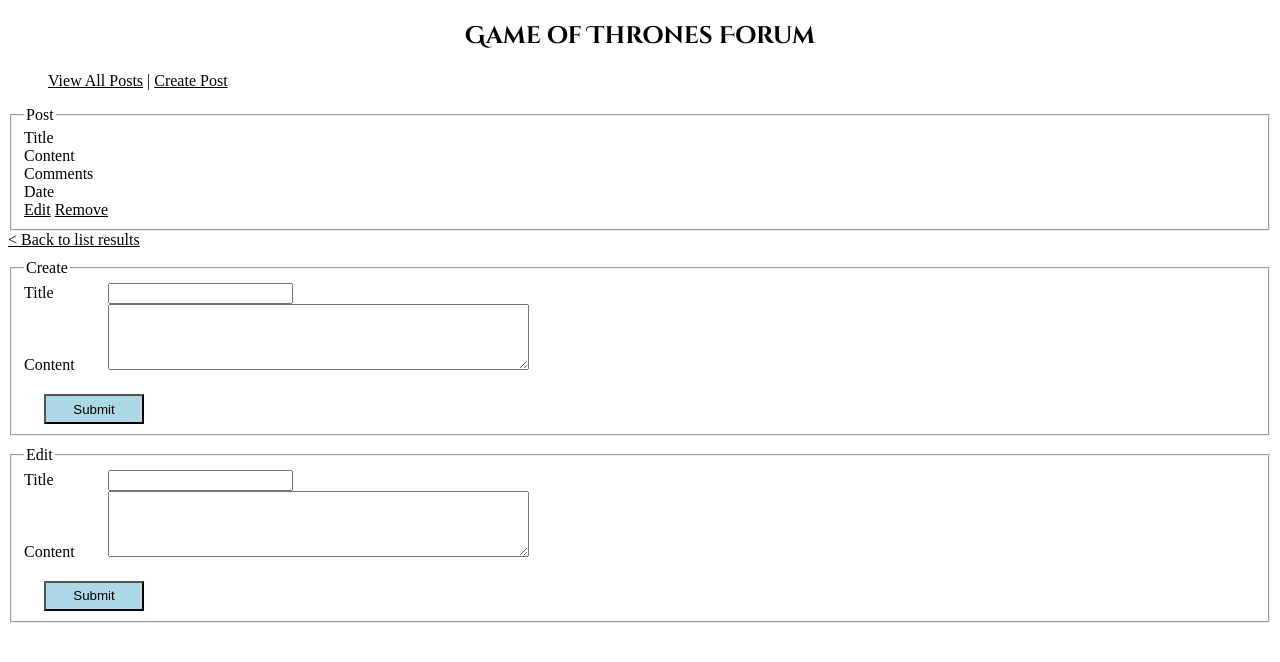
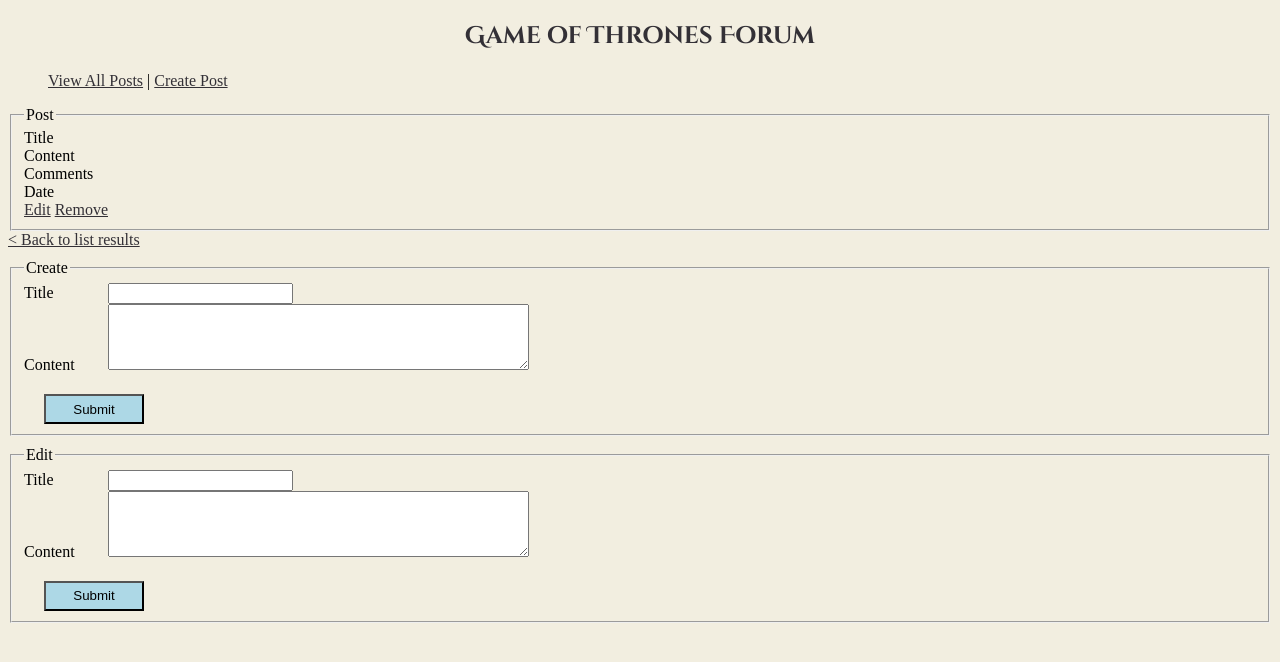
Before and after one commit to nicoledanielle/GOT_FORUM_APP, a website: page public/index.html in a window 1280 px wide. Drawn offline with nearby package versions, Linux system fonts and the light colour scheme; no server answers.

Commit message:
added some more styling

```diff
--- a/public/style.css
+++ b/public/style.css
@@ -1,11 +1,16 @@
+body {
+  background-color: #F2EEE0;
+}
+
 h2 {
   font-family: 'Cinzel Decorative', cursive;
   font-weight: 700;
   text-align: center;
+  color: #333036;
 }
 
 nav a, a:visited {
-  color: black;
+  color: #333036;
   text-decoration: none;
 }
 
```
